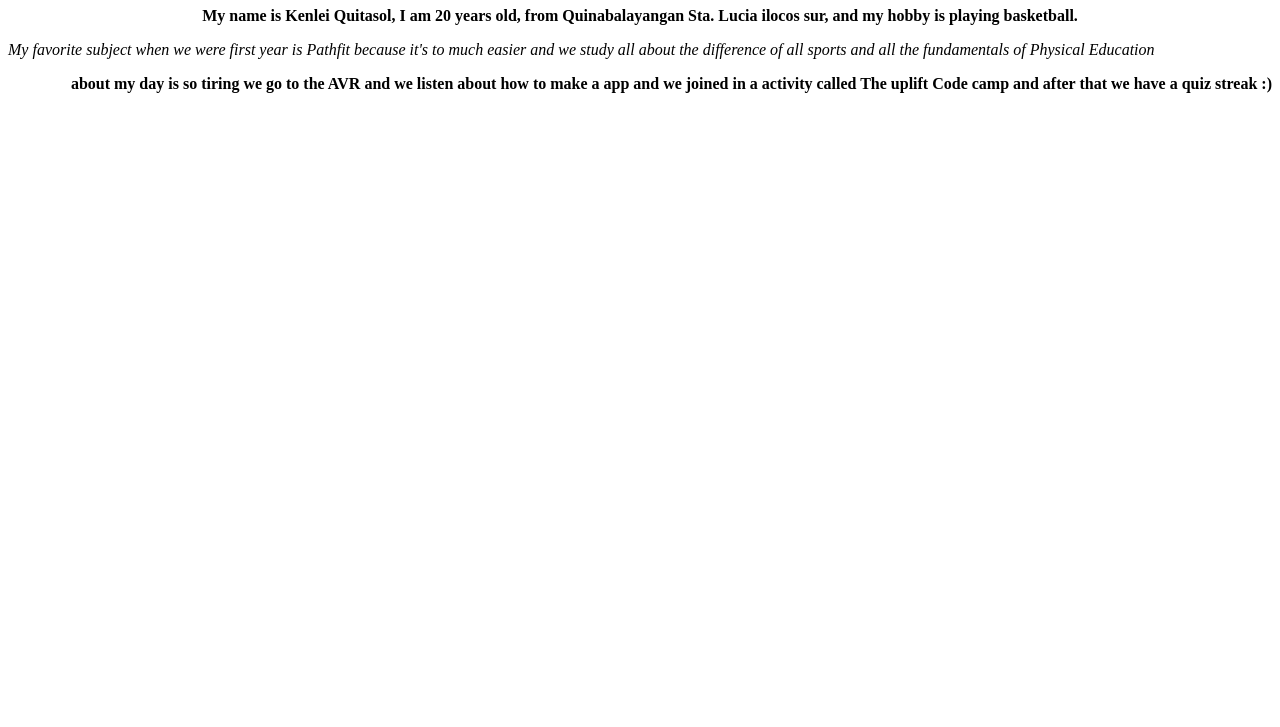
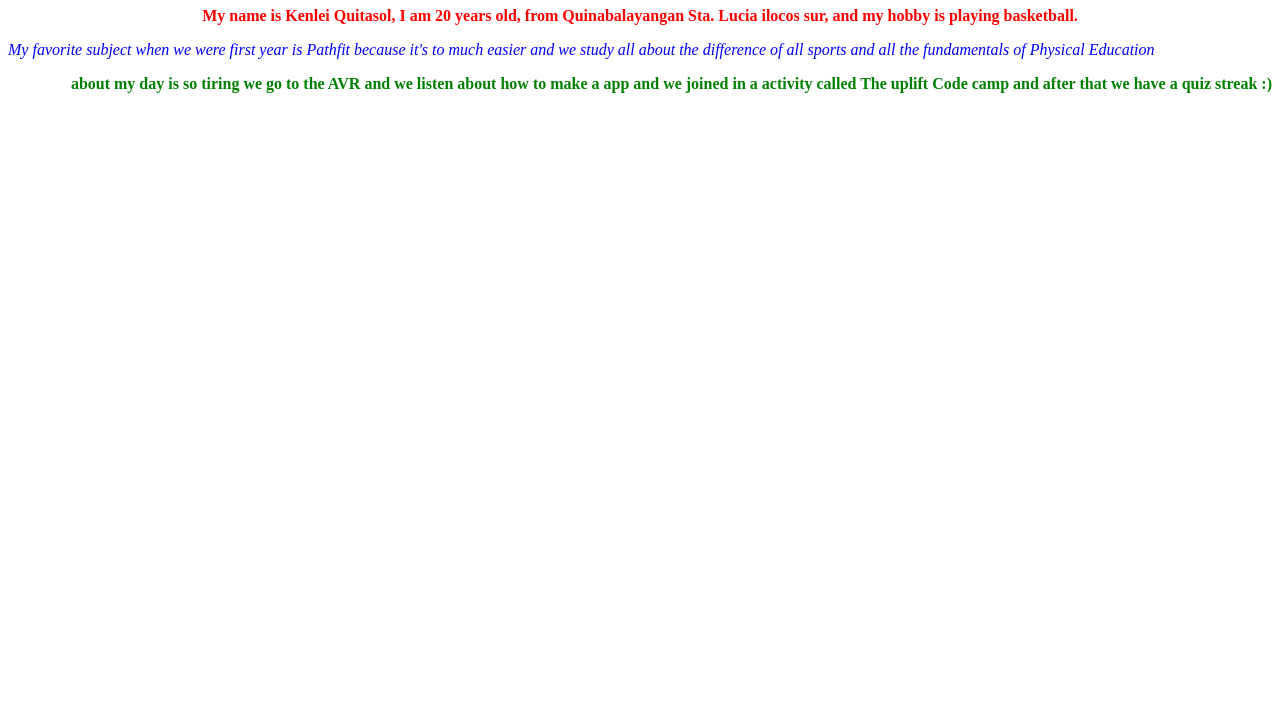
Before and after one commit to QuitasolKenlei/HtmlAct.1, a plain HTML site: page Index.html in a window 1280 px wide. Shown: the part 73-800 px from the top of the page. Drawn offline with Linux system fonts and the light colour scheme.

Commit message:
Update Index.html

```diff
--- a/Index.html
+++ b/Index.html
@@ -5,11 +5,11 @@
 <h1 style="text-align:center;background-color:pink;"> MY DATA</h1>
 
 
-<p style="text-align:center;style="color:red;"><b> My name is Kenlei Quitasol, I am 20 years old, from Quinabalayangan Sta. Lucia ilocos sur, and my hobby is playing basketball.</b></p>
+<p style="text-align:center;color:red;"><b> My name is Kenlei Quitasol, I am 20 years old, from Quinabalayangan Sta. Lucia ilocos sur, and my hobby is playing basketball.</b></p>
 
-<p style="text-align:left;style="color:blue;"><i>My favorite subject when we were first year is Pathfit because it's to much easier and we study all about the difference of all sports and all the fundamentals of Physical Education </i></p>
+<p style="text-align:left;color:blue;"><i>My favorite subject when we were first year is Pathfit because it's to much easier and we study all about the difference of all sports and all the fundamentals of Physical Education </i></p>
 
-<p style="text-align:right;style="color:green;"><strong> about my day is so tiring we go to the AVR and we listen about how to make a app and we joined in a activity called The uplift Code camp and after that we have a quiz streak :)<strong></p>
+<p style="text-align:right;color:green;"><strong> about my day is so tiring we go to the AVR and we listen about how to make a app and we joined in a activity called The uplift Code camp and after that we have a quiz streak :)<strong></p>
 
 </body>
 
```
